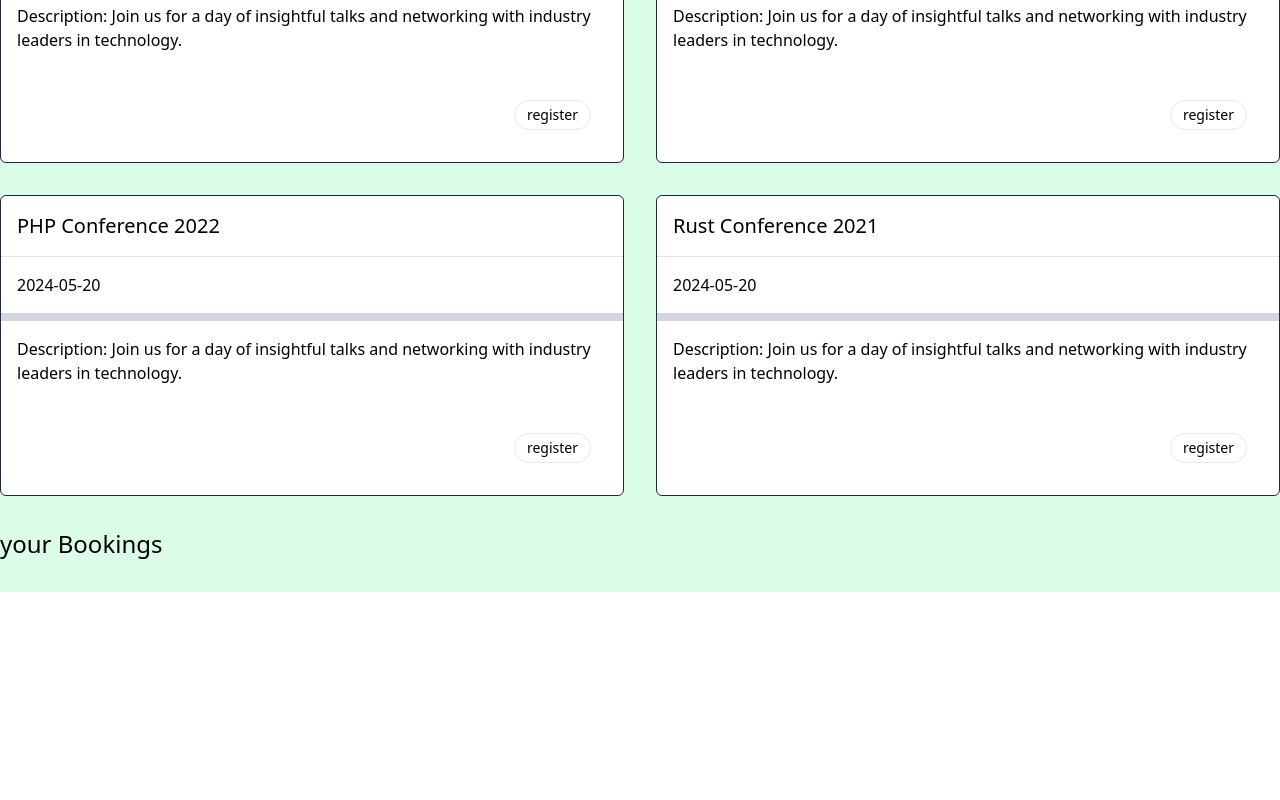
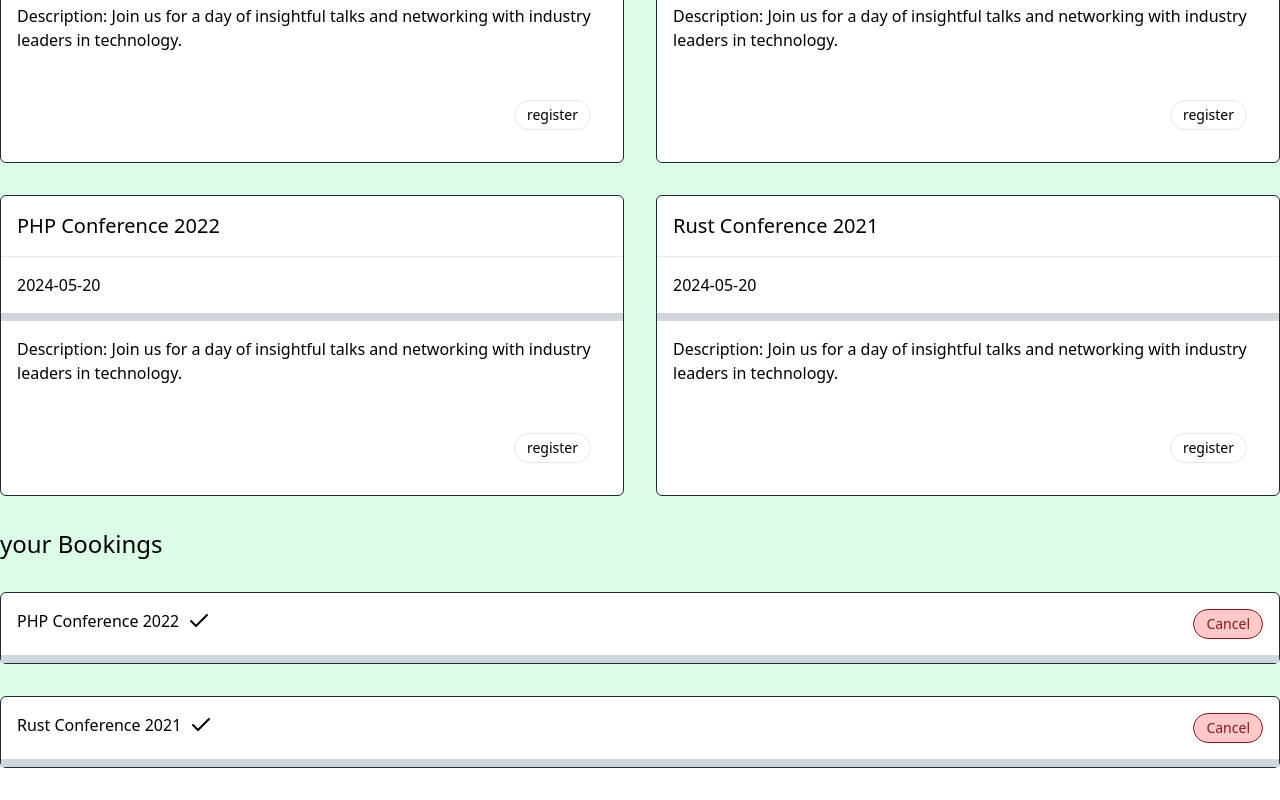
Before and after one commit to denisphamzero7/FRONTEND_VUEJS_NEW, a Vue app in the folder event-booking/: page / in a window 1280 px wide. Shown: the part 306-1106 px from the top of the page. Before the commit the page ends 930 px from the top, so only its background shows below. Built offline with nearby package versions, Linux system fonts and the light colour scheme; data requests are answered from the project's data file.

Commit message:
update code

```diff
--- a/event-booking/db.json
+++ b/event-booking/db.json
@@ -29,5 +29,20 @@
       "location": "Convention Center, Downtown"
     }
   ],
-  "bookings": []
+  "bookings": [
+    {
+      "id": "1753360977194",
+      "userId": 1,
+      "eventId": "3",
+      "eventTitle": "PHP Conference 2022",
+      "status": "confirmed"
+    },
+    {
+      "id": "1753361010133",
+      "userId": 1,
+      "eventId": "4",
+      "eventTitle": "Rust Conference 2021",
+      "status": "confirmed"
+    }
+  ]
 }
--- a/event-booking/package.json
+++ b/event-booking/package.json
@@ -13,6 +13,7 @@
   },
   "dependencies": {
     "@tailwindcss/vite": "^4.1.11",
+    "lucide-vue-next": "^0.525.0",
     "vue": "^3.5.17"
   },
   "devDependencies": {
--- a/event-booking/src/components/BookingItem.vue
+++ b/event-booking/src/components/BookingItem.vue
@@ -3,22 +3,27 @@
  <div class="flex justify-between">
 <div class="flex space-x-2">
   <div> {{ title}}</div>
- <div>{{ status }}</div>
+ <div><component :is="icon" :class="{'animate-spin':pending}"/> </div>
 </div>
  <RoundButton variant="danger" @click="$emit('cancel')">
   Cancel
 </RoundButton>
  </div>
  </SectionCard>
+
 </template>
 
 <script setup>
+import { computed } from 'vue'
 import SectionCard from '@/components/SectionCard.vue'
 import RoundButton from '@/components/RoundButton.vue'
-defineProps({
+import { Check,LoaderCircle } from 'lucide-vue-next';
+const props=defineProps({
   title:String,
   status:String
 })
+const pending = computed(()=>props.status==='pending');
+const icon = computed(()=>(pending.value?LoaderCircle:Check ))
 defineEmits(['cancel'])
 </script>
 
```
Also changed, not shown: 1 other file (tests, documents, lock files or other folders).
